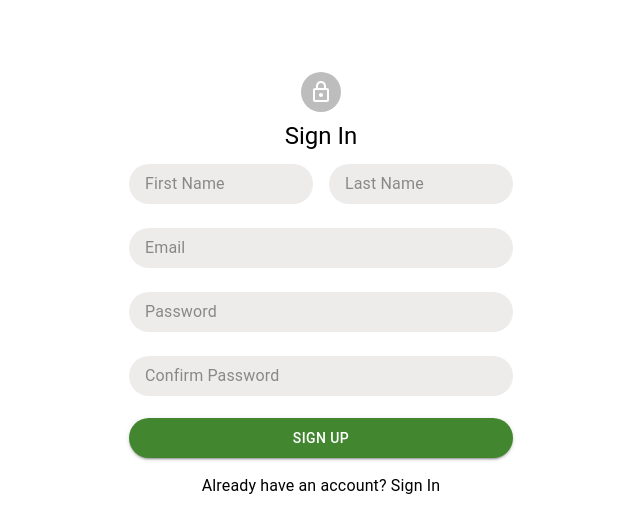
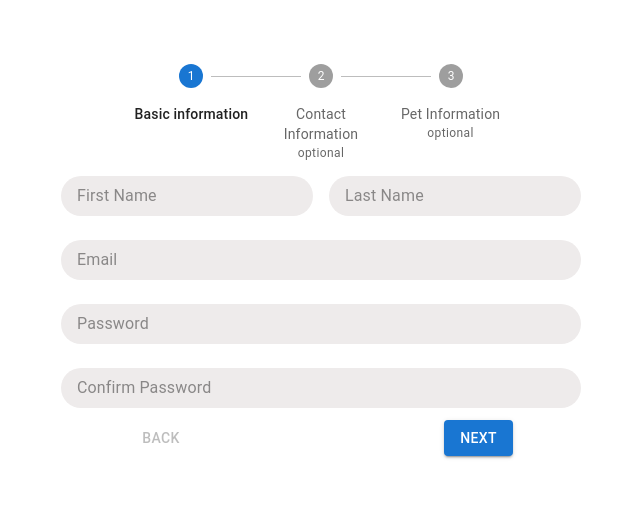
Before and after one commit to LEAP2k22Spring/PetworldPinecone, a Next.js app: page /signup in a window 1280 px wide. Shown: the top 532 px of the page, without its empty margins (319-959 px from the left). Built offline with nearby package versions, Linux system fonts and the light colour scheme; no server answers; the database is empty.

Commit message:
firebase connect

```diff
--- /dev/null
+++ b/component/stepper.js
@@ -0,0 +1,311 @@
+import { FormControlLabel, FormLabel, InputBase, MenuItem, Radio, RadioGroup, TextField } from "@mui/material";
+import { Box } from "@mui/system";
+import { useRef } from "react";
+
+export const getStepContent = (step) => {
+  // const userFirstName = useRef()
+  switch (step) {
+    case 0:
+      return (
+        <>
+          <Box
+            sx={{
+              display: "flex",
+              gap: 2,
+              height: "8vh",
+              alignItems: "center",
+            }}
+          >
+            <InputBase
+              fullWidth
+              placeholder="First Name"
+              required
+              sx={{
+                borderRadius: "40px",
+                height: "5vh",
+                padding: 2,
+                backgroundColor: "#EEEBEB",
+                color: "#000",
+              }}
+            />
+            <InputBase
+              fullWidth
+              placeholder="Last Name"
+              required
+              sx={{
+                borderRadius: "40px",
+                height: "5vh",
+                padding: 2,
+                backgroundColor: "#EEEBEB",
+                color: "#000",
+              }}
+            />
+          </Box>
+          <Box
+            sx={{
+              display: "flex",
+              gap: 2,
+              height: "8vh",
+              alignItems: "center",
+            }}
+          >
+            <InputBase
+              fullWidth
+              placeholder="Email"
+              required
+              sx={{
+                borderRadius: "40px",
+                height: "5vh",
+                padding: 2,
+                backgroundColor: "#EEEBEB",
+                color: "#000",
+              }}
+            />
+          </Box>
+          <Box
+            sx={{
+              display: "flex",
+              gap: 2,
+              height: "8vh",
+              alignItems: "center",
+            }}
+          >
+            <InputBase
+              fullWidth
+              placeholder="Password"
+              required
+              type="password"
+              sx={{
+                borderRadius: "40px",
+                height: "5vh",
+                padding: 2,
+                backgroundColor: "#EEEBEB",
+                color: "#000",
+              }}
+            />
+          </Box>
+          <Box
+            sx={{
+              display: "flex",
+              gap: 2,
+              height: "8vh",
+              alignItems: "center",
+            }}
+          >
+            <InputBase
+              fullWidth
+              placeholder="Confirm Password"
+              required
+              type="password"
+              sx={{
+                borderRadius: "40px",
+                height: "5vh",
+                padding: 2,
+                backgroundColor: "#EEEBEB",
+                color: "#000",
+              }}
+            />
+          </Box>
+        </>
+      );
+    case 1:
+      return (
+        <>
+          <Box
+            sx={{
+              display: "flex",
+              gap: 2,
+              height: "8vh",
+              alignItems: "center",
+            }}
+          >
+            <InputBase
+              fullWidth
+              placeholder="Date of Birth"
+              required
+              type="date"
+              sx={{
+                borderRadius: "40px",
+                height: "5vh",
+                padding: 2,
+                backgroundColor: "#EEEBEB",
+                color: "#000",
+              }}
+            />
+            <InputBase
+              fullWidth
+              placeholder="Age"
+              required
+              type="number"
+              sx={{
+                borderRadius: "40px",
+                height: "5vh",
+                padding: 2,
+                backgroundColor: "#EEEBEB",
+                color: "#000",
+              }}
+            />
+          </Box>
+          <Box
+            sx={{
+              display: "flex",
+              gap: 2,
+              height: "8vh",
+              alignItems: "center",
+            }}
+          >
+            <InputBase
+              fullWidth
+              placeholder="Phone Number"
+              required
+              sx={{
+                borderRadius: "40px",
+                height: "5vh",
+                padding: 2,
+                backgroundColor: "#EEEBEB",
+                color: "#000",
+              }}
+            />
+          </Box>
+          <Box
+            sx={{
+              display: "flex",
+              gap: 2,
+              height: "8vh",
+              alignItems: "center",
+            }}
+          >
+            <FormLabel id="demo-row-radio-buttons-group-label">Gender</FormLabel>
+            <RadioGroup
+              row
+              aria-labelledby="demo-row-radio-buttons-group-label"
+              name="row-radio-buttons-group"
+            >
+              <FormControlLabel value="female" control={<Radio />} label="Female" />
+              <FormControlLabel value="male" control={<Radio />} label="Male" />
+              <FormControlLabel value="other" control={<Radio />} label="Other" />
+            </RadioGroup>
+          </Box>
+          <Box
+            sx={{
+              display: "flex",
+              gap: 2,
+              height: "8vh",
+              alignItems: "center",
+            }}
+          >
+            <InputBase
+              fullWidth
+              placeholder="City name"
+              required
+              sx={{
+                borderRadius: "40px",
+                height: "5vh",
+                padding: 2,
+                backgroundColor: "#EEEBEB",
+                color: "#000",
+              }}
+            />
+          </Box>
+        </>
+      );
+    case 2:
+      return (
+        <>
+          <Box
+            sx={{
+              display: "flex",
+              gap: 2,
+              height: "8vh",
+              alignItems: "center",
+            }}
+          >
+            <InputBase
+              fullWidth
+              placeholder="Pet name"
+              required
+              sx={{
+                borderRadius: "40px",
+                height: "5vh",
+                padding: 2,
+                backgroundColor: "#EEEBEB",
+                color: "#000",
+              }}
+            />
+            <InputBase
+              fullWidth
+              placeholder="Pet Age"
+              required
+              type="number"
+              sx={{
+                borderRadius: "40px",
+                height: "5vh",
+                padding: 2,
+                backgroundColor: "#EEEBEB",
+                color: "#000",
+              }}
+            />
+          </Box>
+          <Box
+            sx={{
+              display: "flex",
+              gap: 2,
+              height: "8vh",
+              alignItems: "center",
+            }}
+          >
+            <InputBase
+              fullWidth
+              placeholder="Breed"
+              required
+              sx={{
+                borderRadius: "40px",
+                height: "5vh",
+                padding: 2,
+                backgroundColor: "#EEEBEB",
+                color: "#000",
+              }}
+            />
+          </Box>
+          <Box
+            sx={{
+              display: "flex",
+              gap: 2,
+              height: "8vh",
+              alignItems: "center",
+            }}
+          >
+            <FormLabel id="demo-row-radio-buttons-group-label">Gender</FormLabel>
+            <RadioGroup
+              row
+              aria-labelledby="demo-row-radio-buttons-group-label"
+              name="row-radio-buttons-group"
+            >
+              <FormControlLabel value="female" control={<Radio />} label="Female" />
+              <FormControlLabel value="male" control={<Radio />} label="Male" />
+            </RadioGroup>
+          </Box>
+          <Box
+            sx={{
+              display: "flex",
+              gap: 2,
+              height: "8vh",
+              alignItems: "center",
+            }}
+          >
+            <FormLabel id="demo-row-radio-buttons-group-label">Vaccined</FormLabel>
+            <RadioGroup
+              row
+              aria-labelledby="demo-row-radio-buttons-group-label"
+              name="row-radio-buttons-group"
+            >
+              <FormControlLabel value="Yes" control={<Radio />} label="Yes" />
+              <FormControlLabel value="No" control={<Radio />} label="No" />
+            </RadioGroup>
+          </Box>
+        </>
+      );
+    default:
+      return "unknown";
+  }
+};
--- a/pages/index.js
+++ b/pages/index.js
@@ -6,8 +6,6 @@ import { getFirebaseFoods } from "../firebase/firebaseConfig"
 // import { LogoSignIn } from "../component/LogoSignIn"
 
 export default function Home() {
-
-
   return (
     <>
       <Grid container spacing={3} sx={{ height: '100vh' }}>
--- a/pages/signin.js
+++ b/pages/signin.js
@@ -78,7 +78,7 @@ const Login = () => {
           <Box sx={{ width: "80%" }}>
         <Box sx={{display:'flex', gap:2, height:"8vh", alignItems:'center'}}>
           <InputBase
-                  fullWidth="true"
+                  fullWidth
                   placeholder="Username"
                   required
                   inputRef={emailRef}
@@ -88,7 +88,7 @@ const Login = () => {
 
         <Box sx={{display:'flex', gap:2, height:"8vh", alignItems:'center'}}>
           <InputBase
-                  fullWidth="true"
+                  fullWidth
                   placeholder="Password"
                   required
                   inputRef={emailRef}
--- a/pages/signup.js
+++ b/pages/signup.js
@@ -1,15 +1,15 @@
 import {
-  Avatar,
   Button,
   InputBase,
-  TextField,
+  Step,
+  StepLabel,
+  Stepper,
   Typography,
 } from "@mui/material";
 import { Box } from "@mui/system";
 import { useRef, useState } from "react";
-import { getSignUp } from "../firebase/firebaseConfig";
-import LockOutlinedIcon from '@mui/icons-material/LockOutlined'
-import Link from "next/link";
+import { getFirebaseUsers, getSignUp } from "../firebase/firebaseConfig";
+import { getStepContent } from "../component/stepper";
 const margintop = {
   marginTop: "10px",
 };
@@ -17,87 +17,131 @@ const margintop = {
 const SignUp = () => {
   const [error, setError] = useState("");
   const emailRef = useRef();
+  const lastnameRef = useRef();
+  const firstnameRef = useRef();
   const passwordRef = useRef();
   const passwordConfirmRef = useRef();
+  const steps = [
+    "Basic information",
+    "Contact Information",
+    "Pet Information",
+  ];
+  const [activeStep, setActiveStep] = useState(0);
+  const [skippedSteps, setSkippedSteps] = useState([]);
 
+  const handleSignUp = (e) => {
+    e.preventDefault();
+    if (passwordRef.current.value !== passwordConfirmRef.current.value) {
+      return setError("Password do not match");
+    }
+    setError("");
+    getSignUp(emailRef.current.value, passwordRef.current.value);
+  };
+  const isStepOptional = (step) => {
+    return step === 1 || step === 2;
+  };
+  const isStepSkipped = (step) => {
+    return skippedSteps.includes(step);
+  };
 
-  // const handleSignUp = (e) => {
-  //   e.preventDefault();
-  //   if (passwordRef.current.value !== passwordConfirmRef.current.value) {
-  //     return setError("Password do not match");
-  //   }
-  //   setError("");
-  //   getSignUp(emailRef.current.value, passwordRef.current.value);
-  // };
-  // const currentURL = window.location.href
-  // console.log(currentURL);
+  const handleNext = () => {
+    setActiveStep(activeStep + 1);
+    setSkippedSteps(skippedSteps.filter((skipItem) => skipItem !== activeStep));
+  };
+
+  const handleBack = () => {
+    setActiveStep(activeStep - 1);
+  };
+
+  const handleSkip = () => {
+    if (!isStepSkipped(activeStep)) {
+      setSkippedSteps([...skippedSteps, activeStep]);
+    }
+    setActiveStep(activeStep + 1);
+  };
   return (
     <Box
       sx={{
-      marginTop: 8,
-      display: 'flex',
-      flexDirection: 'column',
-      alignItems: 'center',
-    }}>
-      <Avatar sx={{ m: 1, bgcolor: 'adminColor.main' }}>
-        <LockOutlinedIcon />
-      </Avatar>
-      <Typography variant="h5">Sign In</Typography>
-      <Box sx={{width:'30%'}}>
-        <Box sx={{display:'flex', gap:2, height:"8vh", alignItems:'center'}}>
-              <InputBase
-                  fullWidth="true"
-                  placeholder="First Name"
-                  required
-                  inputRef={emailRef}
-                  sx={{borderRadius:'40px', height:"5vh", padding:2, backgroundColor:'#EEEBEB', color:'#000'}}
-                />
-                <InputBase
-                  fullWidth
-                  placeholder="Last Name"
-                  required
-                  inputRef={emailRef}
-                  sx={{borderRadius:'40px', height:"5vh", padding:2, backgroundColor:'#EEEBEB', color:'#000'}}
-                />
-        </Box>
-        <Box sx={{display:'flex', gap:2, height:"8vh", alignItems:'center'}}>
-              <InputBase
-                  fullWidth="true"
-                  placeholder="Email"
-                  required
-                  inputRef={emailRef}
-                  sx={{borderRadius:'40px', height:"5vh", padding:2, backgroundColor:'#EEEBEB', color:'#000'}}
-                />
-        </Box>
-        <Box sx={{display:'flex', gap:2, height:"8vh", alignItems:'center'}}>
-              <InputBase
-                  fullWidth="true"
-                  placeholder="Password"
-                  required
-                  inputRef={emailRef}
-                  sx={{borderRadius:'40px', height:"5vh", padding:2, backgroundColor:'#EEEBEB', color:'#000'}}
-                />
-        </Box>
-        <Box sx={{display:'flex', gap:2, height:"8vh", alignItems:'center'}}>
-              <InputBase
-                  fullWidth="true"
-                  placeholder="Confirm Password"
-                  required
-                  inputRef={emailRef}
-                  sx={{borderRadius:'40px', height:"5vh", padding:2, backgroundColor:'#EEEBEB', color:'#000'}}
-                />
-        </Box>
+        marginTop: 8,
+        display: 'flex',
+        flexDirection: 'column',
+        alignItems: 'center',
+      }}>
+      <Stepper alternativeLabel activeStep={activeStep}>
+        {steps.map((step, index) => {
+          const labelProps = {};
+          const stepProps = {};
+          if (isStepOptional(index)) {
+            labelProps.optional = (
+              <Typography
+                variant="caption"
+                align="center"
+                style={{ display: "block" }}
+              >
+                optional
+              </Typography>
+            );
+          }
+          if (isStepSkipped(index)) {
+            stepProps.completed = false;
+          }
+          return (
+            <Step {...stepProps} key={index}>
+              <StepLabel {...labelProps}>{step}</StepLabel>
+            </Step>
+          );
+        })}
+      </Stepper>
+      {activeStep === steps.length ? (
+        <Typography variant="h3" align="center">
+          Thank You
+        </Typography>
+      ) : (
+        <>
+          <form>{getStepContent(activeStep)}</form>
+          <Box sx={{width:'30%' ,display: 'flex', justifyContent: 'space-between' }}>
             <Button
+              // className={classes.button}
+              disabled={activeStep === 0}
+              onClick={handleBack}
+            >
+              back
+            </Button>
+            {isStepOptional(activeStep) && (
+              <Button
+                // className={classes.button}
+                variant="contained"
+                color="primary"
+                onClick={handleSkip}
+              >
+                skip
+              </Button>
+            )}
+            <Button
+              // className={classes.button}
+              variant="contained"
+              color="primary"
+              onClick={handleNext}
+            >
+              {activeStep === steps.length - 1 ? "Finish" : "Next"}
+            </Button>
+          </Box>
+        </>
+      )}
+      <Box sx={{ width: '30%' }}>
+
+
+        {/* <Button
               sx={{...margintop, backgroundColor:'#428730', height:"5vh", borderRadius:"40px" }}
               fullWidth
               variant="contained"
-              // onClick={handleSignUp}
+              onClick={handleSignUp}
             >
               Sign Up
             </Button>
               <Typography sx={{ textAlign: "center", marginTop: 2 }}>
                 Already have an account? <Link href="/signin" legacyBehavior><a>Sign In</a></Link>
-              </Typography>
+              </Typography> */}
       </Box>
     </Box>
   );
```
Also changed, not shown: firebase/firebaseConfig.js (+32 -32 lines), firebase/firebaseKeyAdminPage.js (+8 -8 lines), 1 other file (tests, documents, lock files or other folders).
